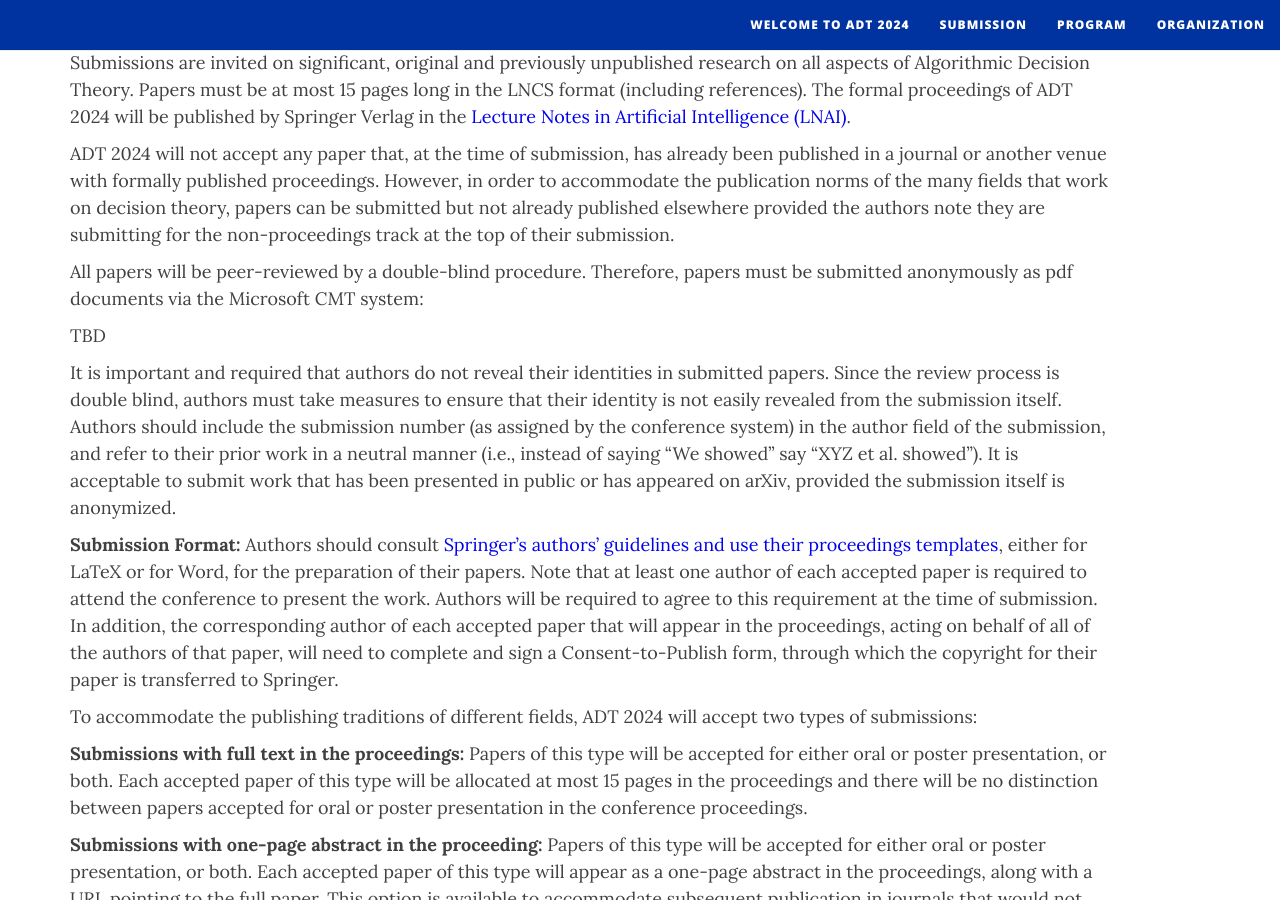
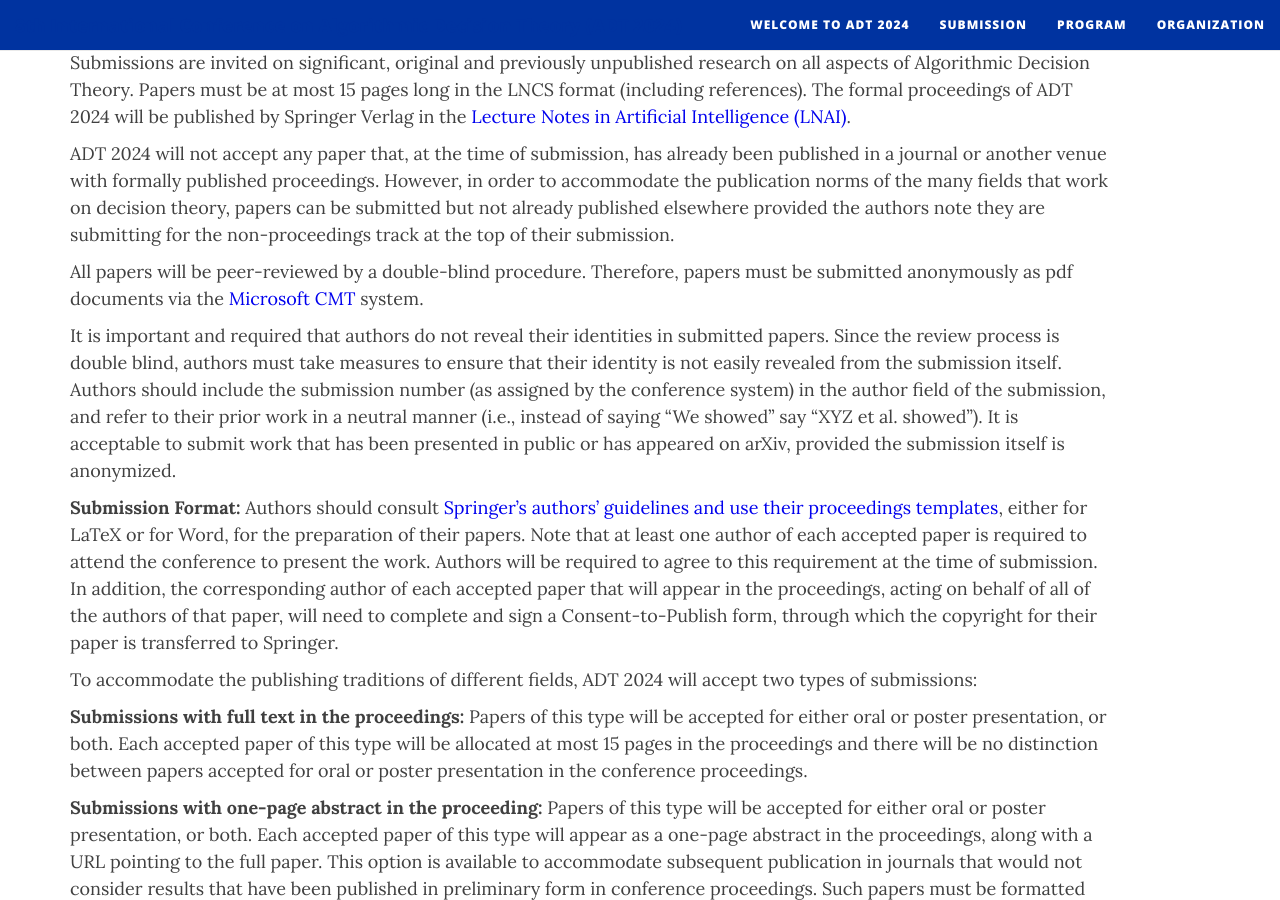
Before and after one commit to PrefLib/adt2024, a Jekyll site: the page built from submission.md, in a window 1280 px wide and 900 px high, scrolled down 421 px. Built offline with Jekyll 4.4.1, drawn with Linux system fonts in a browser that asks for light colours; nearby versions of some CDN libraries.

Commit message:
Update submission.md

```diff
--- a/submission.md
+++ b/submission.md
@@ -16,9 +16,7 @@ Submissions are invited on significant, original and previously unpublished rese
 
 ADT 2024 will not accept any paper that, at the time of submission, has already been published in a journal or another venue with formally published proceedings. However, in order to accommodate the publication norms of the many fields that work on decision theory, papers can be submitted but not already published elsewhere provided the authors note they are submitting for the non-proceedings track at the top of their submission.
 
-All papers will be peer-reviewed by a double-blind procedure. Therefore, papers must be submitted anonymously as pdf documents via the Microsoft CMT system:
-
-TBD
+All papers will be peer-reviewed by a double-blind procedure. Therefore, papers must be submitted anonymously as pdf documents via the [Microsoft CMT](https://cmt3.research.microsoft.com/ADT2024) system.
 
 It is important and required that authors do not reveal their identities in submitted papers. Since the review process is double blind, authors must take measures to ensure that their identity is not easily revealed from the submission itself. Authors should include the submission number (as assigned by the conference system) in the author field of the submission, and refer to their prior work in a neutral manner (i.e., instead of saying “We showed” say “XYZ et al. showed”). It is acceptable to submit work that has been presented in public or has appeared on arXiv, provided the submission itself is anonymized.
 
```
